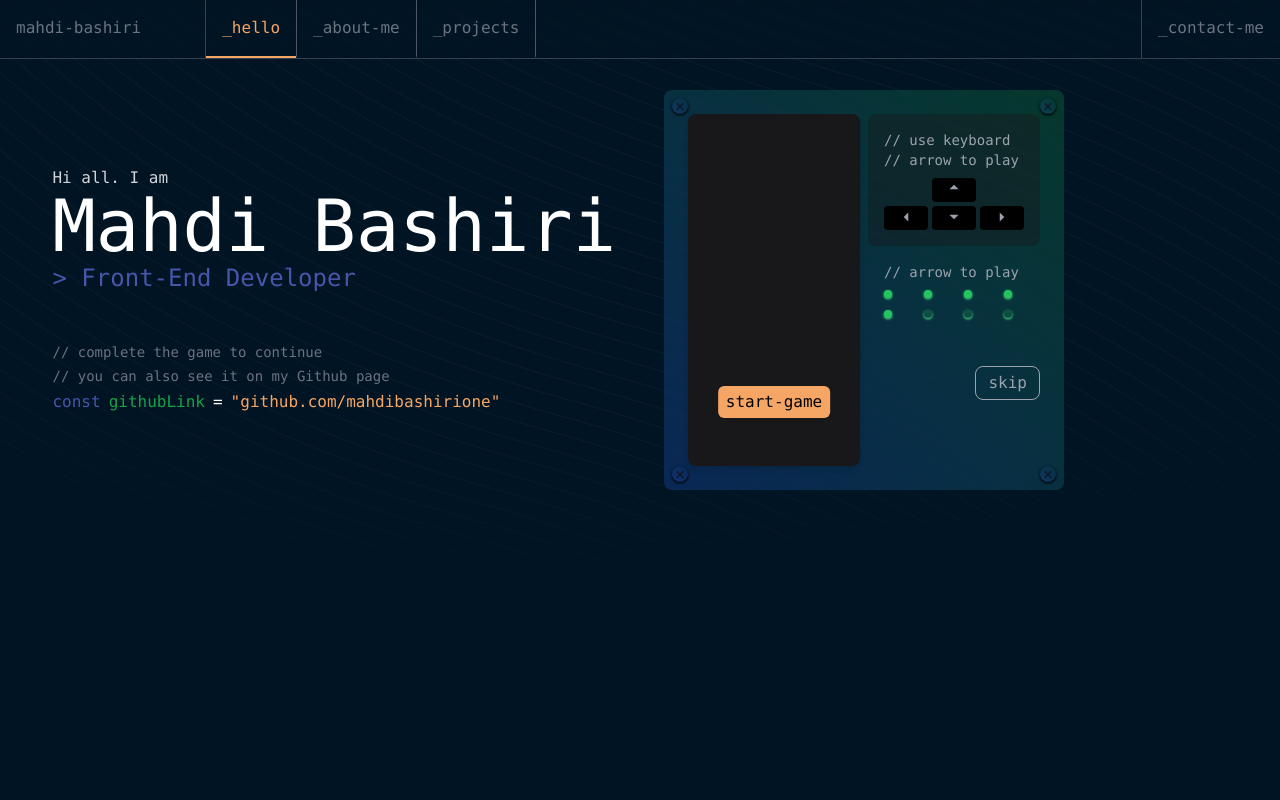
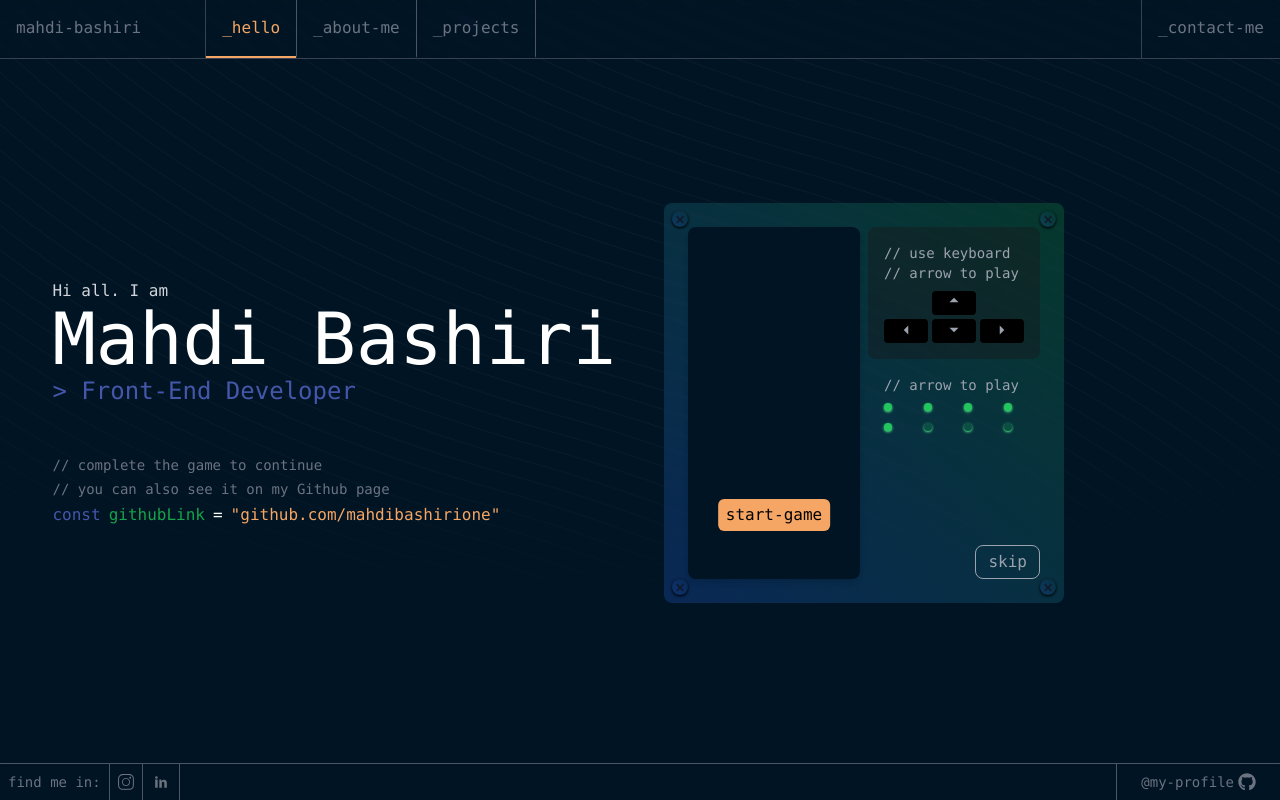
Before and after one commit to mahdibashirione/portfolio, a React (Vite) app: page / in a window 1280 px wide. Built offline with nearby package versions, Linux system fonts and the light colour scheme.

Commit message:
added footer and edited style mini game

```diff
--- a/index.html
+++ b/index.html
@@ -4,11 +4,11 @@
     <meta charset="UTF-8" />
     <link rel="icon" type="image/svg+xml" href="/vite.svg" />
     <meta name="viewport" content="width=device-width, initial-scale=1.0" />
-    <title>Vite + React</title>
+    <title>Mahdi-Bashiri</title>
   </head>
   <body>
     <div
-      class="bg-[#011423] min-h-screen select-none font-mono"
+      class="bg-background min-h-screen select-none font-mono"
       id="root"
     ></div>
     <script type="module" src="/src/main.jsx"></script>
--- /dev/null
+++ b/src/components/footer.jsx
@@ -0,0 +1,44 @@
+import { Link } from "react-router-dom";
+import { FaGithub } from "react-icons/fa";
+import { SlSocialInstagram } from "react-icons/sl";
+import { TiSocialLinkedin } from "react-icons/ti";
+
+const Footer = () => {
+  return (
+    <footer className="border-t-[1px] text-[12px] backdrop-blur-[2px] md:text-sm w-full border-gray-600">
+      <div className="flex justify-between container text-gray-500">
+        {/* Social Link */}
+        <div className="flex">
+          <span className="p-2 border-r-[1px] border-gray-600  block">
+            find me in:
+          </span>
+          <Link
+            to=""
+            className="p-2 flex items-center hover:text-secondary duration-200 text-base border-r-[1px] border-gray-600"
+          >
+            <SlSocialInstagram />
+          </Link>
+          <Link
+            to=""
+            className="p-2 flex items-center hover:text-secondary duration-200 text-lg md:text-xl border-r-[1px] border-gray-600"
+          >
+            <TiSocialLinkedin />
+          </Link>
+        </div>
+        {/* Github Link */}
+        <div className="border-l-[1px] border-gray-600">
+          <Link
+            rel="noopener noreferrer"
+            target="_blank"
+            to="https://github.com/mahdibashirione"
+            className="py-2 p-6 flex gap-1 items-center hover:text-secondary duration-200"
+          >
+            @my-profile <FaGithub className="text-lg" />
+          </Link>
+        </div>
+      </div>
+    </footer>
+  );
+};
+
+export default Footer;
--- a/src/components/header.jsx
+++ b/src/components/header.jsx
@@ -70,7 +70,7 @@ const Header = () => {
           <nav
             className={`${
               isOpenSidebar ? "right-0" : "-right-[200px]"
-            } fixed duration-300 z-10 h-screen p-4 pl-14 bg-[#011423] border-l border-gray-600 top-0`}
+            } md:hidden fixed duration-300 z-10 h-screen p-4 pl-14 bg-background border-l border-gray-600 top-0`}
           >
             <ul className="flex flex-col justify-start text-center">
               <li
@@ -124,7 +124,7 @@ const Header = () => {
             onClick={handleOpenSidebar}
             className={`${
               isOpenSidebar ? "left-0" : "-left-full"
-            } block duration-300 fixed top-0 z-5 bg-gray-900/70 backdrop-blur-md h-screen w-full`}
+            } md:hidden block duration-300 fixed top-0 z-5 bg-gray-900/70 backdrop-blur-md h-screen w-full`}
           ></span>
         </div>
       </header>
--- a/src/components/miniGame.jsx
+++ b/src/components/miniGame.jsx
@@ -15,13 +15,14 @@ function Screw({ className }) {
 const Minigame = () => {
   return (
     <article className="flex-1 z-10">
-      <div className="relative p-6 grid gap-2 grid-cols-2 backdrop-blur-[2px] lg:w-[400px] rounded-lg w-[350px] lg:h-[400px] h-[350px]  bg-gradient-to-tr from-blue-600/25 to-green-600/25">
-        <div className="col-span-1 bg-zinc-900 rounded-lg shadow-md relative">
+      <div className="relative p-6 grid gap-2 grid-cols-2 backdrop-blur-[1.5px] lg:w-[400px] rounded-lg w-[350px] lg:h-[400px] h-[350px]  bg-gradient-to-tr from-blue-600/25 to-green-600/25">
+        <div className="col-span-1 bg-background rounded-lg shadow-md relative">
           <button className="active:scale-90 duration-200 bg-secondary bottom-12 absolute right-1/2 translate-x-1/2 text-nowrap py-1 px-2 text-sm lg:text-base rounded-md">
             start-game
           </button>
         </div>
-        <div className="col-span-1 text-nowrap">
+        <div className="col-span-1 text-nowrap flex flex-col justify-between">
+          <div>
             {/* helep */}
             <div className="w-full p-4 text-gray-400 bg-zinc-900/40 rounded-lg text-[12px] lg:text-sm">
               <span className="block">// use keyboard</span>
@@ -60,9 +61,10 @@ const Minigame = () => {
                 })}
               </div>
             </div>
+          </div>
           {/* skip BTN */}
           <div className="flex-1 flex justify-end items-end">
-            <button className="text-sm lg:text-base mt-4 lg:mt-8 duration-200 active:scale-90 border text-gray-400 py-1 px-3 rounded-lg border-gray-400">
+            <button className="text-sm lg:text-base duration-200 active:scale-90 border text-gray-400 py-1 px-3 rounded-lg border-gray-400">
               skip
             </button>
           </div>
--- a/src/layout/layout.jsx
+++ b/src/layout/layout.jsx
@@ -1,3 +1,4 @@
+import Footer from "../components/footer";
 import Header from "../components/header";
 
 const Layout = ({ children }) => {
@@ -5,6 +6,7 @@ const Layout = ({ children }) => {
     <>
       <Header />
       <main>{children}</main>
+      <Footer />
     </>
   );
 };
--- a/src/pages/Home.jsx
+++ b/src/pages/Home.jsx
@@ -4,9 +4,9 @@ import Minigame from "../components/miniGame";
 
 const HomePage = () => {
   return (
-    <section className="z-20 flex flex-col md:flex-row gap-12 pt-[calc(2rem+58px)] pb-12 items-center container px-8">
+    <section className="z-20 min-h-[calc(100vh-37px)] flex flex-col md:flex-row gap-12 pt-[calc(2rem+58px)] pb-12 items-center container px-8">
       {/* title */}
-      <div className="flex-1">
+      <div className="flex-1 z-30">
         <div className="flex justify-end">
           <div>
             <span className="xl:text-base text-sm text-gray-300">
--- a/src/pages/NotFound.jsx
+++ b/src/pages/NotFound.jsx
@@ -2,10 +2,10 @@ import { Link } from "react-router-dom";
 
 const NotFound = () => {
   return (
-    <section class=" h-screen select-none">
+    <section class="min-h-[calc(100vh-37px)] pt-20 select-none">
       <div class="py-8 px-4 mx-auto max-w-screen-xl lg:py-16 lg:px-6 h-full">
         <div class="flex flex-col items-center justify-center h-full mx-auto max-w-screen-sm text-center">
-          <h1 class="mb-4 text-7xl tracking-tight font-extrabold lg:text-9xl text-blue-600 ">
+          <h1 class="mb-4 text-7xl tracking-tight font-extrabold lg:text-9xl text-primary ">
             404
           </h1>
           <p class="mb-4 text-3xl tracking-tight font-bold text-gray-300 md:text-4xl">
@@ -17,7 +17,7 @@ const NotFound = () => {
           </p>
           <Link
             to="/"
-            class=" text-white bg-blue-500 hover:bg-blue-800 focus:ring-4 focus:outline-none focus:ring-blue-300 font-medium rounded-lg text-sm px-5 py-2.5 text-center dark:focus:ring-blue-900 my-4"
+            class="rounded-lg text-sm bg-secondary duration-200 active:scale-90 px-5 py-2.5 text-center  my-4"
           >
             Back to Homepage
           </Link>
--- a/tailwind.config.js
+++ b/tailwind.config.js
@@ -10,6 +10,7 @@ export default {
     extend: {
       container: { center: true },
       colors: {
+        background: "#011423",
         primary: "#4557AB",
         secondary: "#F5A664",
       },
```
Lines whose indentation alone changed are shown as unchanged.
